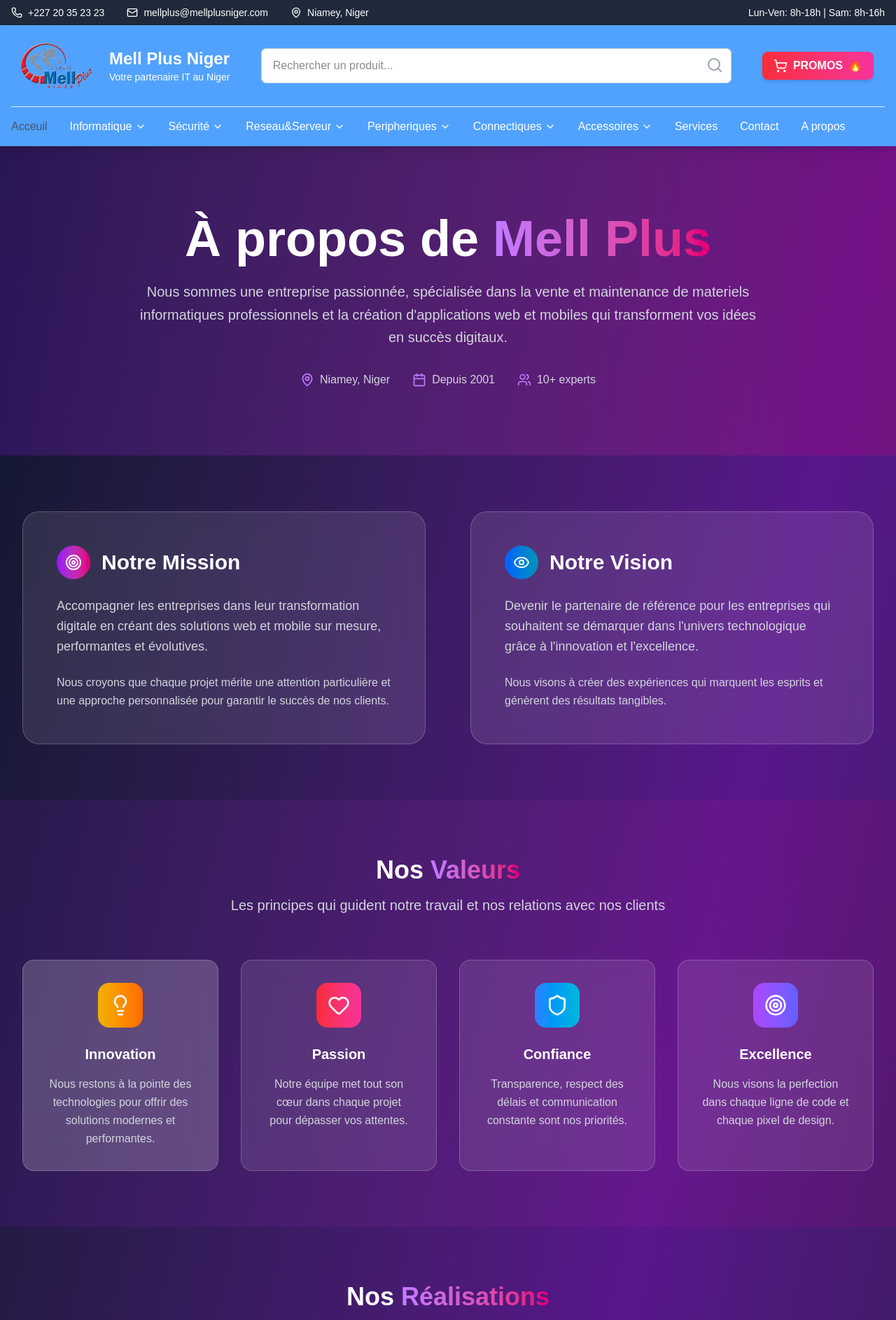
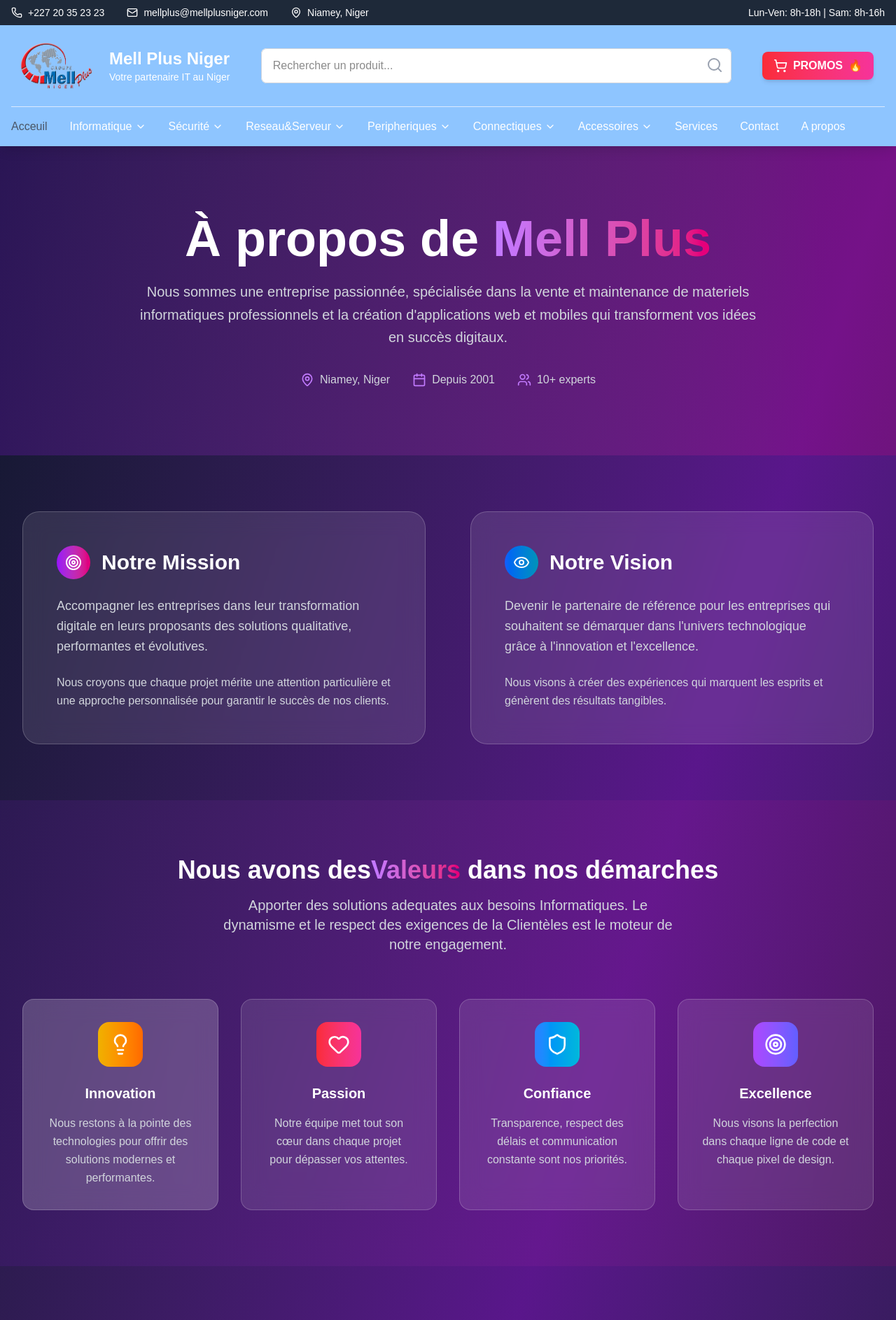
Before and after one commit to Rainatou1/mellplus, a Next.js app: page /about in a window 1280 px wide. Shown: the top 1887 px of the page at 70% size. Built offline with nearby package versions, Linux system fonts and the light colour scheme.

Commit message:
modification header,image caroussel, about et contact

```diff
--- a/src/app/about/page.js
+++ b/src/app/about/page.js
@@ -221,7 +221,7 @@
               <h2 className="text-3xl font-bold text-white">Notre Mission</h2>
             </div>
             <p className="text-gray-300 text-lg leading-relaxed mb-6">
-              Accompagner les entreprises dans leur transformation digitale en créant des solutions web et mobile sur mesure, performantes et évolutives.
+              Accompagner les entreprises dans leur transformation digitale en leurs proposants des solutions qualitative, performantes et évolutives.
             </p>
             <p className="text-gray-300 leading-relaxed">
               Nous croyons que chaque projet mérite une attention particulière et une approche personnalisée pour garantir le succès de nos clients.
@@ -251,10 +251,12 @@
         <div className="max-w-7xl mx-auto px-4 sm:px-6 lg:px-8">
           <div className="text-center mb-16">
             <h2 className="text-4xl font-bold text-white mb-4">
-              Nos <span className="text-transparent bg-clip-text bg-gradient-to-r from-purple-400 to-pink-600">Valeurs</span>
+              Nous avons des
+              <span className="text-transparent bg-clip-text bg-gradient-to-r from-purple-400 to-pink-600">Valeurs</span> dans nos démarches
             </h2>
             <p className="text-xl text-gray-300 max-w-2xl mx-auto">
-              Les principes qui guident notre travail et nos relations avec nos clients
+              Apporter des solutions adequates aux besoins Informatiques.
+              Le dynamisme et le respect des exigences de la Clientèles est le moteur de notre engagement.
             </p>
           </div>
 
@@ -278,32 +280,10 @@
         </div>
       </div>
 
-      {/* Achievements */}
-      <div className="max-w-7xl mx-auto px-4 sm:px-6 lg:px-8 py-20">
-        <div className="text-center mb-16">
-          <h2 className="text-4xl font-bold text-white mb-4">
-            Nos <span className="text-transparent bg-clip-text bg-gradient-to-r from-purple-400 to-pink-600">Réalisations</span>
-          </h2>
-          <p className="text-xl text-gray-300">Quelques chiffres qui illustrent notre parcours</p>
-        </div>
 
-        <div className="grid grid-cols-2 md:grid-cols-4 gap-8">
-          {achievements.map((achievement, index) => (
-            <div key={index} className="text-center group">
-              <div className="w-20 h-20 bg-gradient-to-r from-purple-600 to-pink-600 rounded-full flex items-center justify-center mx-auto mb-4 group-hover:scale-110 transition-transform duration-300">
-                <achievement.icon className="w-10 h-10 text-white" />
-              </div>
-              <div className="text-4xl font-bold text-transparent bg-clip-text bg-gradient-to-r from-purple-400 to-pink-600 mb-2">
-                {achievement.number}
-              </div>
-              <div className="text-gray-300 font-medium">{achievement.label}</div>
-            </div>
-          ))}
-        </div>
-      </div>
 
       {/* Timeline */}
-      <div className="bg-gradient-to-r from-slate-800/50 to-purple-800/50 py-20">
+      {/*<div className="bg-gradient-to-r from-slate-800/50 to-purple-800/50 py-20">
         <div className="max-w-7xl mx-auto px-4 sm:px-6 lg:px-8">
           <div className="text-center mb-16">
             <h2 className="text-4xl font-bold text-white mb-4">
@@ -312,8 +292,8 @@
             <p className="text-xl text-gray-300">Le parcours de Mell Plus depuis sa création</p>
           </div>
 
-          <div className="relative">
-            {/* Timeline line */}
+          <div className="relative">*/}
+            {/* Timeline line */}{/*
             <div className="absolute left-1/2 transform -translate-x-1/2 w-1 h-full bg-gradient-to-b from-purple-600 to-pink-600 hidden lg:block"></div>
 
             <div className="space-y-12">
@@ -334,7 +314,7 @@
                     </div>
                   </div>
 
-                  {/* Timeline dot */}
+                  {/* Timeline dot */}{/*
                   <div className="hidden lg:flex w-8 h-8 bg-gradient-to-r from-purple-600 to-pink-600 rounded-full items-center justify-center flex-shrink-0">
                     <div className="w-3 h-3 bg-white rounded-full"></div>
                   </div>
@@ -345,7 +325,7 @@
             </div>
           </div>
         </div>
-      </div>
+      </div>*/}
 
       {/* Team Section */}
       <div className="max-w-7xl mx-auto px-4 sm:px-6 lg:px-8 py-20">
@@ -354,7 +334,7 @@
             Notre <span className="text-transparent bg-clip-text bg-gradient-to-r from-purple-400 to-pink-600">Équipe</span>
           </h2>
           <p className="text-xl text-gray-300 max-w-2xl mx-auto">
-            Des experts passionnés qui donnent vie à vos projets digitaux
+            Des experts devoués qui donnent vie à vos projets
           </p>
         </div>
 
@@ -404,6 +384,30 @@
         </div>
       </div>
 
+      {/* Achievements */}
+      <div className="max-w-7xl mx-auto px-4 sm:px-6 lg:px-8 py-20">
+        <div className="text-center mb-16">
+          <h2 className="text-4xl font-bold text-white mb-4">
+            Nos <span className="text-transparent bg-clip-text bg-gradient-to-r from-purple-400 to-pink-600">Réalisations</span>
+          </h2>
+          <p className="text-xl text-gray-300">Quelques chiffres qui illustrent notre parcours</p>
+        </div>
+
+        <div className="grid grid-cols-2 md:grid-cols-4 gap-8">
+          {achievements.map((achievement, index) => (
+            <div key={index} className="text-center group">
+              <div className="w-20 h-20 bg-gradient-to-r from-purple-600 to-pink-600 rounded-full flex items-center justify-center mx-auto mb-4 group-hover:scale-110 transition-transform duration-300">
+                <achievement.icon className="w-10 h-10 text-white" />
+              </div>
+              <div className="text-4xl font-bold text-transparent bg-clip-text bg-gradient-to-r from-purple-400 to-pink-600 mb-2">
+                {achievement.number}
+              </div>
+              <div className="text-gray-300 font-medium">{achievement.label}</div>
+            </div>
+          ))}
+        </div>
+      </div>
+
       {/* Services Overview */}
       <div className="bg-gradient-to-r from-purple-600/10 to-pink-600/10 py-20">
         <div className="max-w-7xl mx-auto px-4 sm:px-6 lg:px-8">
@@ -443,11 +447,11 @@
               <Mail className="w-5 h-5" />
               <span>Contactez-nous</span>
             </button>
-            </Link>
+            </Link>{/*
             <button className="bg-white/10 backdrop-blur-lg border border-white/20 text-white px-8 py-4 rounded-lg font-semibold hover:bg-white/20 transition-all duration-300 flex items-center justify-center space-x-2">
               <Phone className="w-5 h-5" />
               <span>Planifier un appel</span>
-            </button>
+            </button>*/}
           </div>
         </div>
       </div>
--- a/src/app/contacts/page.js
+++ b/src/app/contacts/page.js
@@ -250,7 +250,7 @@
                     <CheckCircle className="w-5 h-5 text-green-600 mt-0.5 flex-shrink-0" />
                     <div>
                       <h4 className="font-semibold text-sm">Réponse rapide</h4>
-                      <p className="text-gray-600 text-sm">Réponse garantie sous 48h</p>
+                      <p className="text-gray-600 text-sm">Réponse garantie sous 12h</p>
                     </div>
                   </div>
                   <div className="flex items-start space-x-3">
@@ -307,7 +307,7 @@
                   className="bg-white text-blue-600 px-4 py-2 rounded-lg font-semibold hover:bg-gray-100 transition-colors inline-flex items-center space-x-2"
                 >
                   <Phone className="w-4 h-4" />
-                  <span>+227 96 12 34 56</span>
+                  <span>+227 99 86 01 01</span>
                 </a>
               </div>
             </div>
--- a/src/app/devis/page.js
+++ b/src/app/devis/page.js
@@ -378,7 +378,7 @@
                   className="bg-white text-blue-600 px-4 py-2 rounded-lg font-semibold hover:bg-gray-100 transition-colors inline-flex items-center space-x-2"
                 >
                   <Phone className="w-4 h-4" />
-                  <span>+227 96 12 34 56</span>
+                  <span>+227 99 86 01 01</span>
                 </a>
               </div>
             </div>
--- a/src/components/Header/index.js
+++ b/src/components/Header/index.js
@@ -191,13 +191,13 @@
       </div>
             {/* Main Header */}
 
-    <header className="bg-blue-400 shadow-lg sticky top-0 z-50">
+    <header className="bg-blue-300 shadow-lg sticky top-0 z-50">
         <div className="max-w-7xl mx-auto px-4">
           <div className="flex items-center justify-between py-2 md:py-3">
             {/* Logo */}
             <div className="flex items-center flex-shrink-0">
               <Link href="/#">
-              <div className="bg-blue-400 text-white p-1 md:p-2 rounded-lg mr-2 md:mr-3">
+              <div className="bg-blue-300 text-white p-1 md:p-2 rounded-lg mr-2 md:mr-3">
                 <Image
                 width={900}
                 height={900}
```
Also changed, not shown: src/app/page.js (+8 -8 lines).
